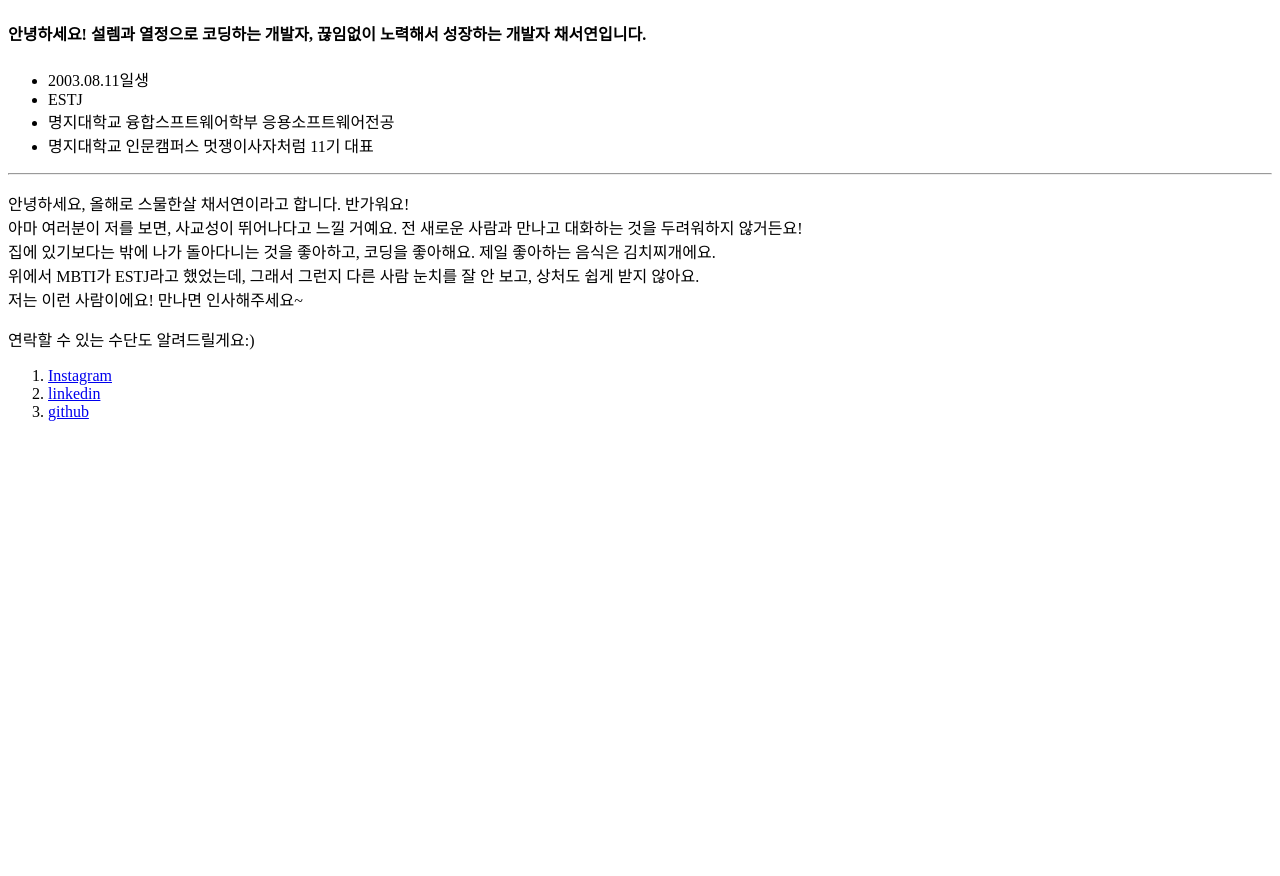
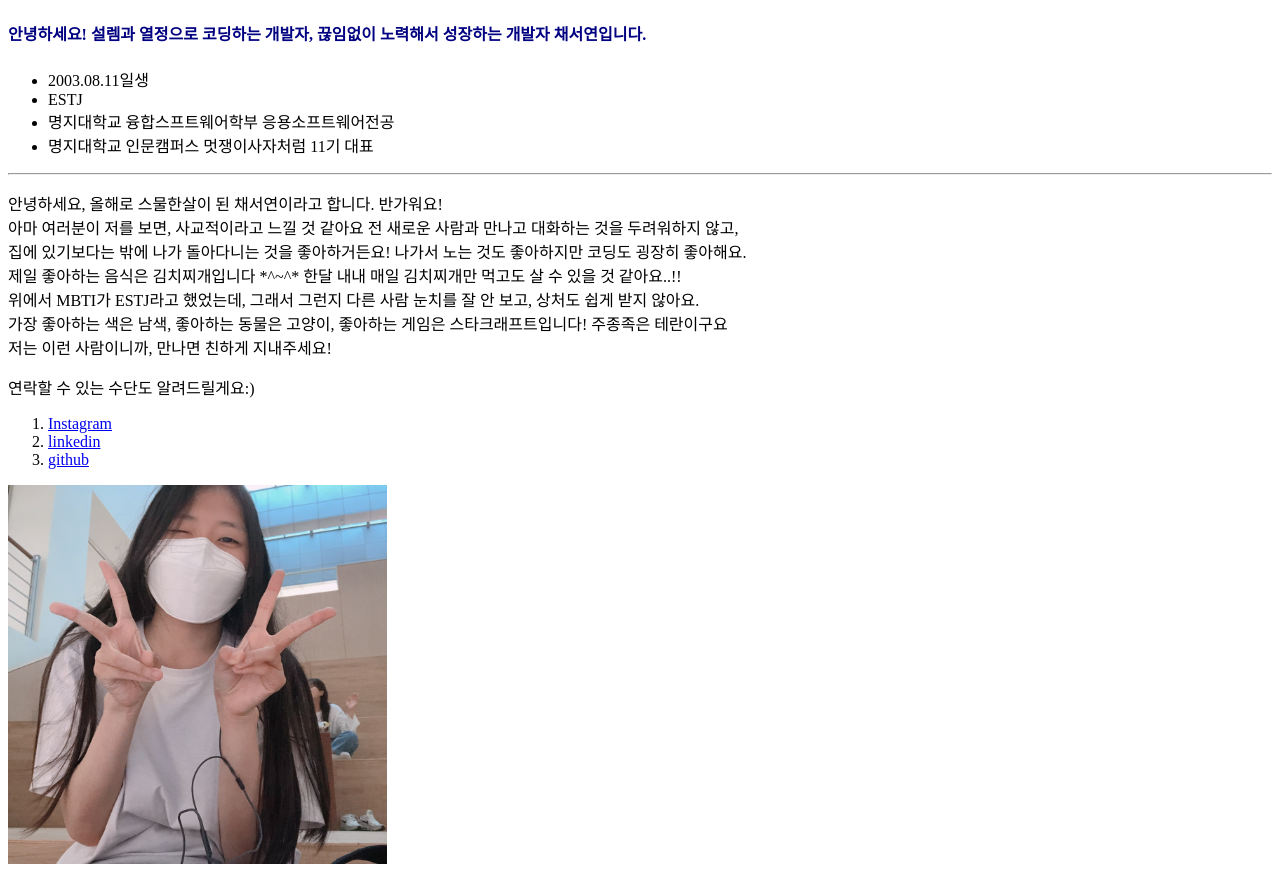
Before and after one commit to che-so/che-so.github.io, a plain HTML site: page index.html in a window 1280 px wide. Before the commit the page ends 800 px from the top, so only its background shows below. Drawn offline with Linux system fonts and the light colour scheme.

Commit message:
feat: Setting up photos and colors

```diff
--- a/index.html
+++ b/index.html
@@ -5,6 +5,7 @@
     <meta http-equiv="X-UA-Compatible" content="IE=edge">
     <meta name="viewport" content="width=device-width, initial-scale=1.0">
     <title>Introduce myself</title>
+    <Link rel="stylesheet" href="./style.css">
 
     <meta property="og:title" content="채서연_Introduce myself">
     <meta property="og:description" content="채서연이라는 한 인간의 인생을 알아봅시다">
@@ -25,11 +26,13 @@
     <hr>
 
         <p>
-            안녕하세요, 올해로 스물한살 채서연이라고 합니다. 반가워요!<br>
-            아마 여러분이 저를 보면, 사교성이 뛰어나다고 느낄 거예요. 전 새로운 사람과 만나고 대화하는 것을 두려워하지 않거든요!<br>
-            집에 있기보다는 밖에 나가 돌아다니는 것을 좋아하고, 코딩을 좋아해요. 제일 좋아하는 음식은 김치찌개에요.<br>
+            안녕하세요, 올해로 스물한살이 된 채서연이라고 합니다. 반가워요!<br>
+            아마 여러분이 저를 보면, 사교적이라고 느낄 것 같아요 전 새로운 사람과 만나고 대화하는 것을 두려워하지 않고,<br>
+            집에 있기보다는 밖에 나가 돌아다니는 것을 좋아하거든요! 나가서 노는 것도 좋아하지만 코딩도 굉장히 좋아해요.<br>
+            제일 좋아하는 음식은 김치찌개입니다 *^~^* 한달 내내 매일 김치찌개만 먹고도 살 수 있을 것 같아요..!! <br>
             위에서 MBTI가 ESTJ라고 했었는데, 그래서 그런지 다른 사람 눈치를 잘 안 보고, 상처도 쉽게 받지 않아요. <br>
-            저는 이런 사람이에요! 만나면 인사해주세요~
+            가장 좋아하는 색은 남색, 좋아하는 동물은 고양이, 좋아하는 게임은 스타크래프트입니다! 주종족은 테란이구요 <br>
+            저는 이런 사람이니까, 만나면 친하게 지내주세요!
         </p>
     </div>
 
@@ -39,5 +42,12 @@
         <li><a href="https://www.linkedin.com/in/%EC%84%9C%EC%97%B0-%EC%B1%84-ba1704266" target=”_blank”>linkedin</a></li>
         <li><a href="https://github.com/che-so" target=”_blank”>github</a></li>
     </ol>
+
+    <div class="img">
+        <img
+            src="./happy.jpg"
+            alt="앗! 사진이 로드되지 않았네요!"
+        >
+    </div>
 </body>
 </html>
--- /dev/null
+++ b/style.css
@@ -0,0 +1,7 @@
+h4 {
+    color: navy;
+}
+
+img{
+    max-width: 30%;
+}
```
Also changed, not shown: happy.jpg (added).
